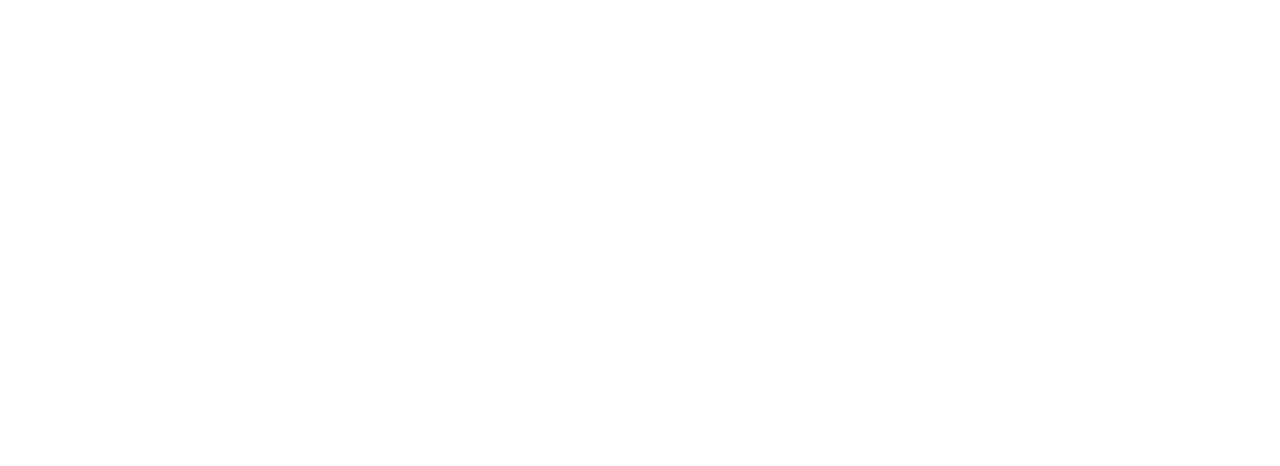
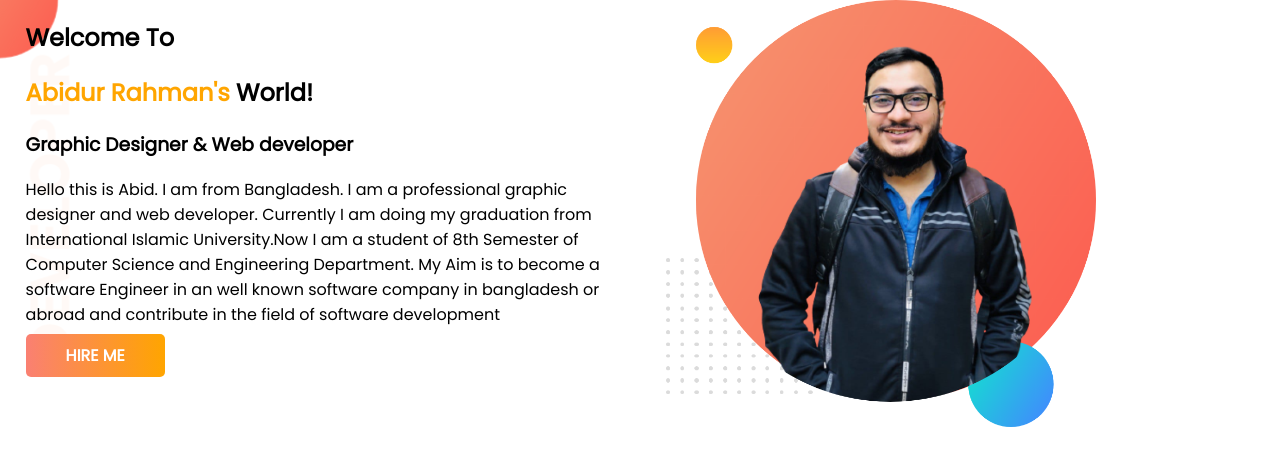
Before and after one commit to Abidur-Rahman-Chowdhury/portfolio-website, a plain HTML site: page index.html in a window 1280 px wide. Drawn offline with Linux system fonts and the light colour scheme.

Commit message:
first section done

```diff
--- a/index.html
+++ b/index.html
@@ -1,13 +1,31 @@
 <!DOCTYPE html>
 <html lang="en">
-<head>
-    <meta charset="UTF-8">
-    <meta http-equiv="X-UA-Compatible" content="IE=edge">
-    <meta name="viewport" content="width=device-width, initial-scale=1.0">
-    <link rel="stylesheet" href="style.css">
+  <head>
+    <meta charset="UTF-8" />
+    <meta http-equiv="X-UA-Compatible" content="IE=edge" />
+    <meta name="viewport" content="width=device-width, initial-scale=1.0" />
+    <link rel="preconnect" href="https://fonts.googleapis.com" />
+    <link rel="preconnect" href="https://fonts.gstatic.com" crossorigin />
+    <link
+      href="https://fonts.googleapis.com/css2?family=Poppins&display=swap"
+      rel="stylesheet"
+    />
+    <link rel="stylesheet" href="style.css" />
     <title>Abid's Portfolio</title>
-</head>
-<body>
+  </head>
+  <body>
+   <section class="top-banner">
+       <div class="half-width">
+        <h1>Welcome To</h1>
+        <h1> <span class="orange-color">Abidur Rahman's</span> World!</h1>
+        <h3>Graphic Designer & Web developer</h3>
+        <p>Hello this is Abid. I am from Bangladesh. I am a professional graphic designer and web developer. Currently I am doing my graduation from International Islamic University.Now I am a student of 8th Semester of Computer Science and Engineering Department. My Aim is to become a software Engineer in an well known software company  in bangladesh or abroad and contribute in the field of software development </p>
+        <a href="" target="_blank" class="hire-me-btn">Hire me</a>
+    </div>
+       <div class="half-width">
+        <img src="showOff/my-bg.png" alt="my-fancy-image">
+       </div>
 
-</body>
+   </section>
+  </body>
 </html>
--- a/style.css
+++ b/style.css
@@ -0,0 +1,34 @@
+
+body {
+  font-family: 'Poppins', sans-serif;
+  margin: 0;
+  padding: 0;
+  box-sizing: border-box;
+}
+.orange-color{
+    color: orange;
+}
+section{
+    display: flex;
+
+}
+.half-width{
+    width: 50%;
+    padding-left: 2%;
+}
+.half-width img{
+    width: 70%;
+}
+.hire-me-btn{
+    text-decoration: none;
+    background-image: linear-gradient(to right, salmon ,orange);
+    padding: 10px 40px;
+    border-radius: 5px;
+    color: white;
+    font-weight: 700;
+    text-transform: uppercase;
+}
+.top-banner{
+    background-image: url(images/top-banner.png);
+    background-repeat: no-repeat;
+}
```
Also changed, not shown: showOff/my-bg.png (added).
